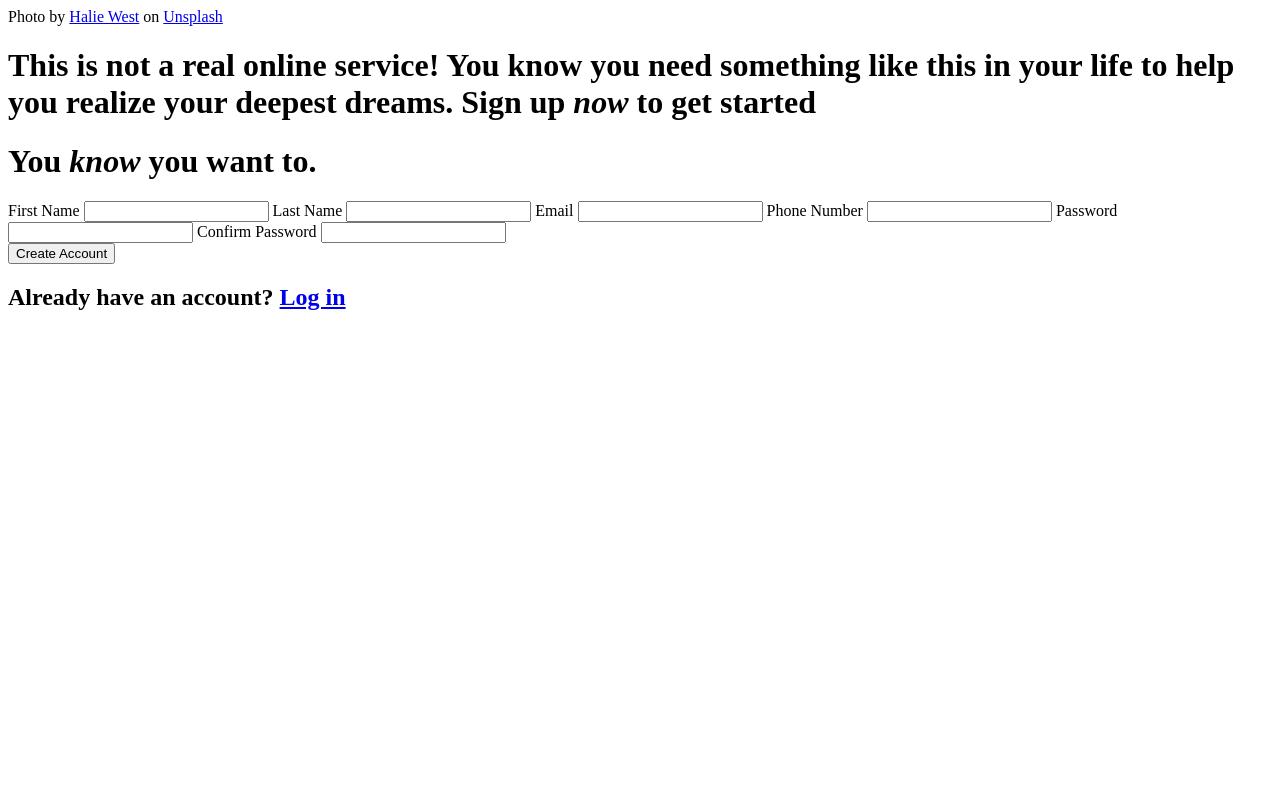
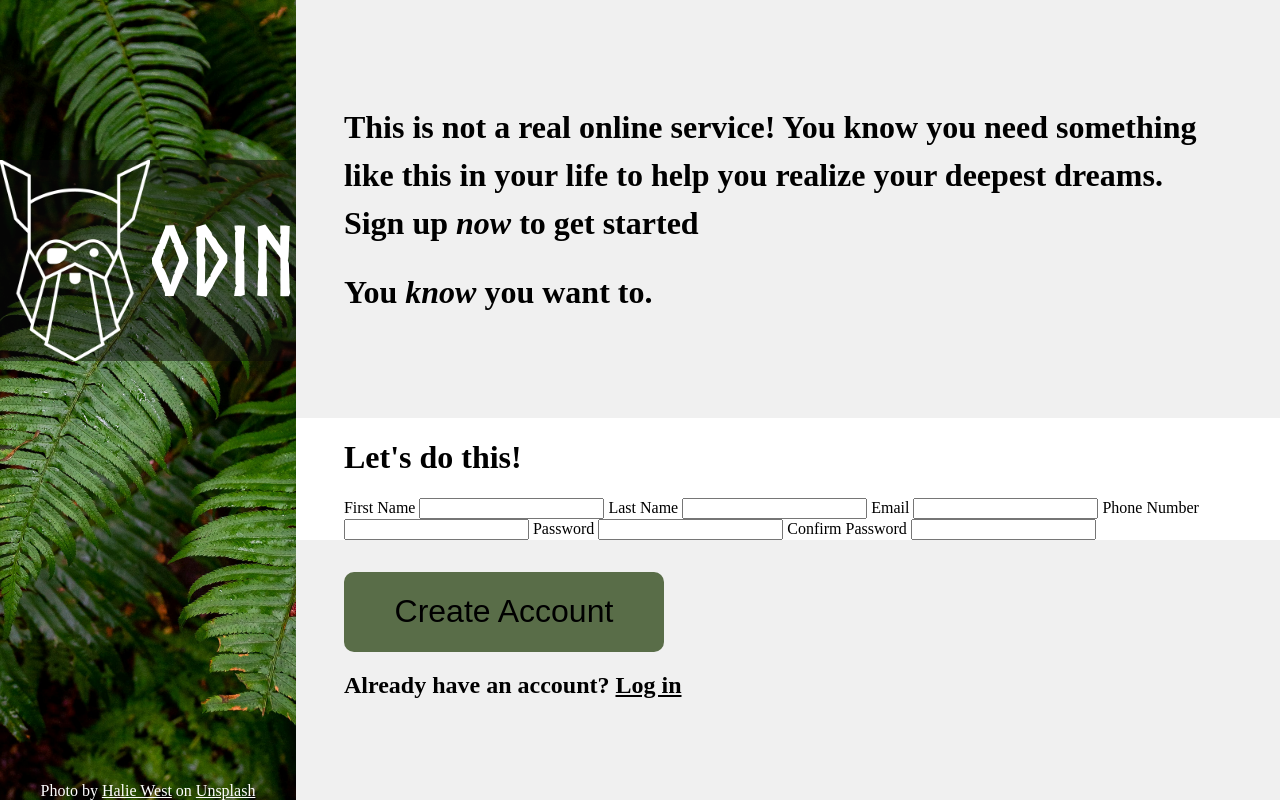
Before and after one commit to 18thompsona/Odin-Signup, a plain HTML site: page index.html in a window 1280 px wide. Drawn offline with Linux system fonts and the light colour scheme.

Commit message:
Finished styling for sidebar

```diff
--- a/index.html
+++ b/index.html
@@ -10,8 +10,10 @@
     <body>
         <div class="sidebar" id="picture-bg">
             <div class="logo">
-                <picture id="odin"></picture>
+                <img id="logo" src="Assets/odin-lined.png" alt="Image of Odin">
+                <span id="logo-text">ODIN</span>
             </div>
+
             <div id="credit">
                 Photo by <a href="https://unsplash.com/@haliewestphoto?utm_content=creditCopyText&utm_medium=referral&utm_source=unsplash">Halie West</a>
                  on <a href="https://unsplash.com/photos/green-leaf-plant-in-close-up-photography-25xggax4bSA?utm_content=creditCopyText&utm_medium=referral&utm_source=unsplash">Unsplash</a>
@@ -19,11 +21,14 @@
         </div>
 
         <div class="mainbar">
-            <div>
+            <div class="pitch left">
                 <h1>This is not a real online service! You know you need something like this in your life to help you realize your deepest dreams. Sign up <em>now</em> to get started</h1>
                 <h1>You <em>know</em> you want to.</h1>
             </div>
-            <div class="form">
+
+            <div class="form left">
+                <h1>Let's do this!</h1>
+
                 <form action="#" method="post">
                     <label for="first-name">First Name</label>
                     <input type="text" name="" id="first-name">
@@ -44,8 +49,9 @@
                     <input type="password" name="" id="confirm-password">
                 </form>
             </div>
-            <div class="signup">
-                <button type="button">Create Account</button>
+
+            <div class="signup left">
+                <button class="action-button" type="button">Create Account</button>
                 <h2>Already have an account? <a href="#">Log in</a></h2>
             </div>
         </div>
--- a/style.css
+++ b/style.css
@@ -0,0 +1,97 @@
+@font-face {
+    font-family: thor;
+    src: url(Assets/Norse-Bold.otf);
+}
+
+
+body{
+    margin: 0;
+    padding: 0;
+    display: flex;
+}
+
+
+.sidebar{
+    background-image: url(Assets/halie-west-25xggax4bSA-unsplash.jpg);
+    background-size:cover;
+    background-position: center;
+    height: 100vh;
+    width: 40vw;
+    display: flex;
+    flex-direction: column;
+    align-items: center;
+    justify-content:space-between;
+}
+
+.logo{
+    width: 100%;
+    display: flex;
+    justify-content: center;
+    align-items: center;
+
+    background-color: rgba(10, 10, 10, .50);
+    color: white;
+    font-size: 6rem;
+
+    position: relative;
+    top: 20vh;
+}
+
+#logo {
+    width: 150px;
+}
+
+#logo-text{
+    font-family: thor;
+}
+
+#credit {
+    font-size: 1rem;
+    color:white;
+    justify-self: flex-end;
+}
+
+a{
+    color: inherit;
+}
+
+.mainbar{
+    background-color: #f0f0f0;
+    display: flex;
+    flex-direction: column;
+    justify-content: center;
+}
+
+h1{
+    font-size: 2rem;
+    /* padding: 0;
+    margin: 0; */
+}
+
+.pitch{
+    width: 90%;
+    padding-bottom: 5rem;
+    line-height: 1.5;
+}
+
+.form{
+    background-color: white;
+}
+
+.signup{
+    width: 90%;
+    padding-top: 2rem;
+}
+
+.action-button{
+    width: 20rem;
+    height: 5rem;
+    font-size: 2rem;
+    background-color: #596D48;
+    border-radius: 10px;
+    border: none;
+}
+
+.left{
+    padding-left: 3rem;
+}
```
